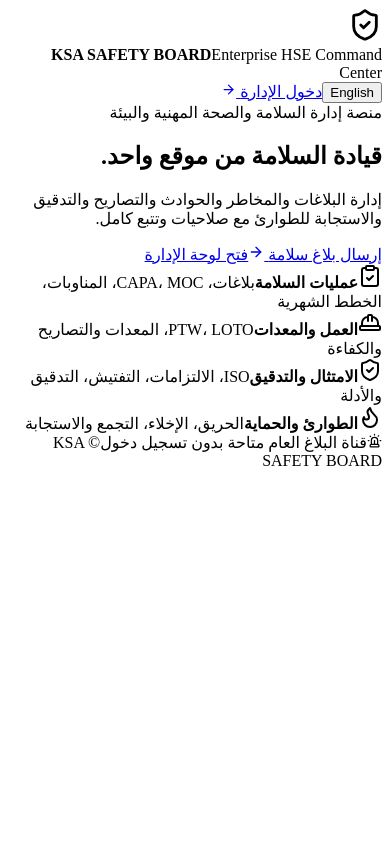
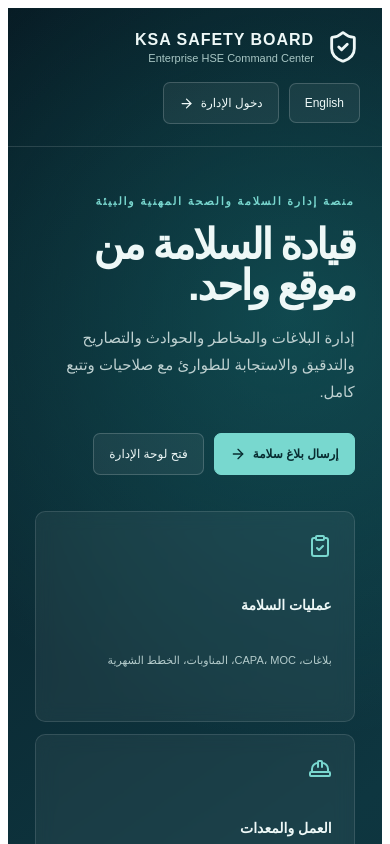
Before and after one commit to bhbkrom-ops/KSA-SAFETY-BOARD, a Next.js app: page / in a window 390 px wide. Shown: the top 844 px of the page. Built offline with nearby package versions, Linux system fonts and the light colour scheme; no server answers.

Commit message:
style: add responsive public portal and auth surfaces

```diff
--- a/src/app/globals.css
+++ b/src/app/globals.css
@@ -146,3 +146,16 @@
 .official-card-document{width:86mm!important;min-height:54mm!important;padding:5mm 6mm!important;border:1px solid #9daaaa;border-radius:3mm}
 .official-card-document .certificate-brand{padding-bottom:3mm}.official-card-document .certificate-brand img{max-width:18mm!important;max-height:11mm!important}.official-card-document .certificate-body{min-height:31mm;padding:3mm 0}.official-card-document .certificate-body h1{margin:2mm 0;font-size:11pt}.official-card-document .certificate-body h2{margin:0 0 2mm;font-size:9pt}.official-card-document .certificate-holder{margin:1mm 0;font-size:11pt}.official-card-document .certificate-meta{margin-top:2mm}.official-card-document .certificate-meta span{padding:1.5mm;font-size:5.5pt}.official-card-document .certificate-meta b{font-size:6.5pt}.official-card-document .controlled-document-footer{margin-top:2mm;padding-top:1.5mm;font-size:5pt}
 @media print{.official-card-document{margin:20mm auto!important;min-height:54mm!important}}
+
+
+/* Section 15 public portal + authentication */
+.landing-page{min-height:100vh;display:grid;grid-template-rows:auto 1fr auto;color:#eef8f7;background:radial-gradient(circle at 75% 20%,rgba(31,157,154,.28),transparent 34%),linear-gradient(145deg,#071b24,#0e3640 58%,#102f36);background-size:cover;background-position:center;font-family:Arial,sans-serif}
+.landing-topbar,.landing-footer{display:flex;align-items:center;justify-content:space-between;gap:18px;padding:22px clamp(22px,5vw,72px);border-color:rgba(255,255,255,.13)}
+.landing-topbar{border-bottom:1px solid rgba(255,255,255,.13)}.landing-footer{border-top:1px solid rgba(255,255,255,.13);font-size:12px;color:#b8d3d2}.landing-footer span{display:flex;gap:7px;align-items:center}
+.landing-brand,.login-brand{display:flex;align-items:center;gap:12px}.landing-brand img{width:42px;height:42px;object-fit:contain}.landing-brand div,.login-brand div{display:grid;gap:3px}.landing-brand strong,.login-brand strong{letter-spacing:.06em}.landing-brand span,.login-brand span{font-size:11px;color:#a9c7c5}
+.landing-actions,.landing-cta{display:flex;gap:10px;align-items:center}.landing-actions a,.landing-actions button,.landing-secondary,.landing-primary{display:inline-flex;align-items:center;gap:7px;min-height:40px;padding:0 15px;border:1px solid rgba(255,255,255,.18);border-radius:7px;color:#eef8f7;background:rgba(255,255,255,.06);text-decoration:none;font-size:12px}.landing-primary{color:#082c31;background:#78d8cf;border-color:#78d8cf;font-weight:800}.landing-actions button{cursor:pointer}
+.landing-hero{display:grid;grid-template-columns:minmax(0,1fr) minmax(420px,.85fr);gap:clamp(36px,6vw,90px);align-items:center;padding:clamp(52px,8vw,110px) clamp(22px,7vw,110px)}.landing-copy{max-width:760px}.landing-kicker{display:inline-block;margin-bottom:16px;color:#79d7cf;font-size:11px;font-weight:800;letter-spacing:.16em}.landing-copy h1,.login-side h1{margin:0 0 18px;font-size:clamp(38px,6vw,76px);line-height:.98;letter-spacing:-.055em}.landing-copy p,.login-side p{max-width:680px;margin:0;color:#bfd1d1;font-size:15px;line-height:1.8}.landing-cta{margin-top:28px;flex-wrap:wrap}.landing-grid{display:grid;grid-template-columns:1fr 1fr;gap:12px}.landing-grid article{display:grid;gap:9px;min-height:165px;padding:22px;border:1px solid rgba(255,255,255,.12);border-radius:10px;background:rgba(255,255,255,.055);backdrop-filter:blur(9px)}.landing-grid article svg{color:#79d7cf}.landing-grid article strong{font-size:14px}.landing-grid article span{color:#b5cccc;font-size:11px;line-height:1.55}
+.login-screen{min-height:100vh;display:grid;grid-template-columns:minmax(380px,.9fr) minmax(480px,1.1fr);background:#f3f7f7}.login-side{display:flex;flex-direction:column;justify-content:space-between;padding:clamp(40px,7vw,92px);color:#eef8f7;background:radial-gradient(circle at 30% 25%,rgba(42,166,158,.25),transparent 30%),linear-gradient(150deg,#071b24,#113b45)}.login-side h1{max-width:620px;font-size:clamp(34px,4.5vw,62px)}.login-panel{display:grid;place-items:center;padding:36px}.login-card{width:min(100%,480px);padding:34px;border:1px solid #d9e4e3;border-radius:12px;background:#fff;box-shadow:0 18px 50px rgba(8,46,50,.08)}.login-card h2{margin:7px 0 8px;color:#173a3c;font-size:27px;letter-spacing:-.035em}.login-links{display:flex;justify-content:flex-end;margin-top:12px}.login-links button{border:0;color:#247875;background:transparent;font-size:11px;cursor:pointer}.login-public-link{display:block;margin-top:24px;padding-top:18px;border-top:1px solid #e4eceb;color:#526f70;text-align:center;text-decoration:none;font-size:11px}
+.compact-auth{display:grid;place-items:center;text-align:center}
+@media(max-width:900px){.landing-hero{grid-template-columns:1fr}.login-screen{grid-template-columns:1fr}.login-side{min-height:320px}.landing-grid{grid-template-columns:1fr 1fr}}
+@media(max-width:600px){.landing-topbar,.landing-footer{align-items:flex-start;flex-direction:column}.landing-actions{width:100%;flex-wrap:wrap}.landing-grid{grid-template-columns:1fr}.landing-hero{padding-top:44px}.landing-copy h1{font-size:42px}.login-panel{padding:18px}.login-card{padding:24px}.login-side{padding:34px 24px}.login-side h1{font-size:37px}}
```
